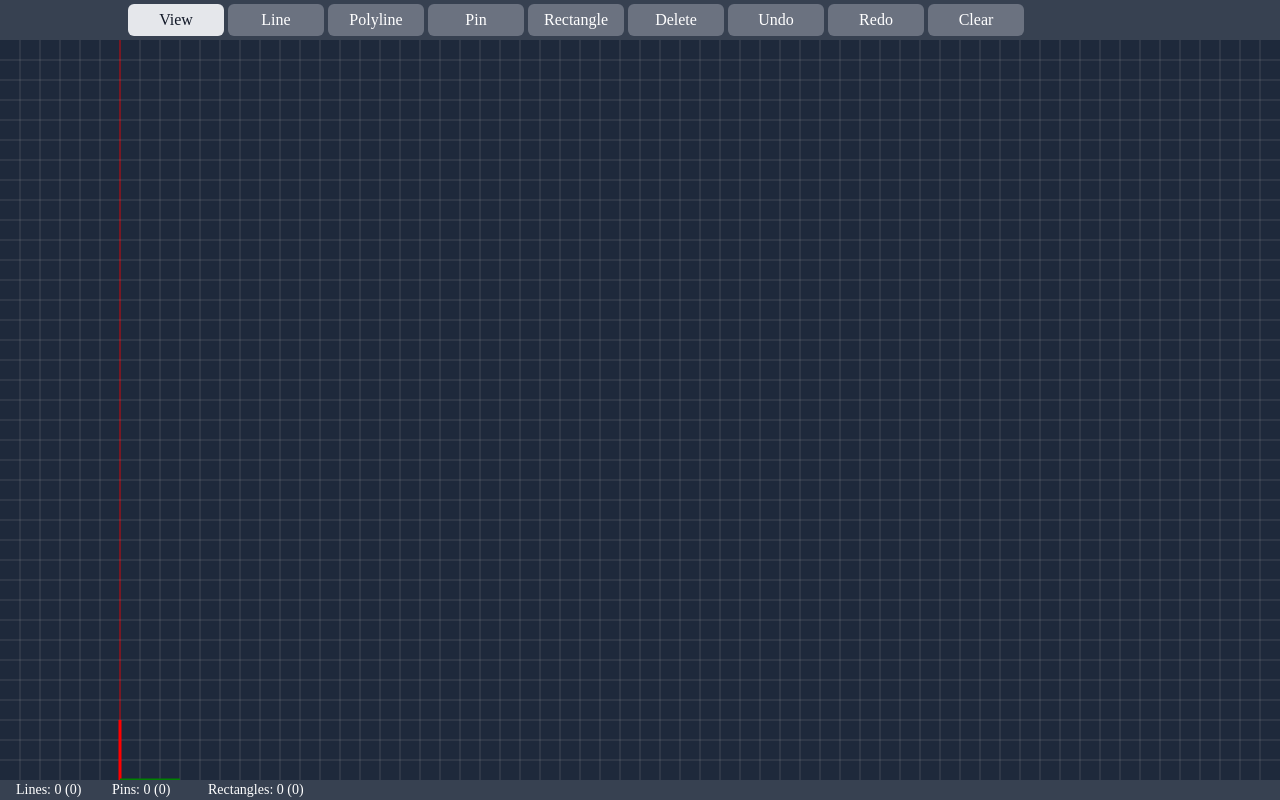
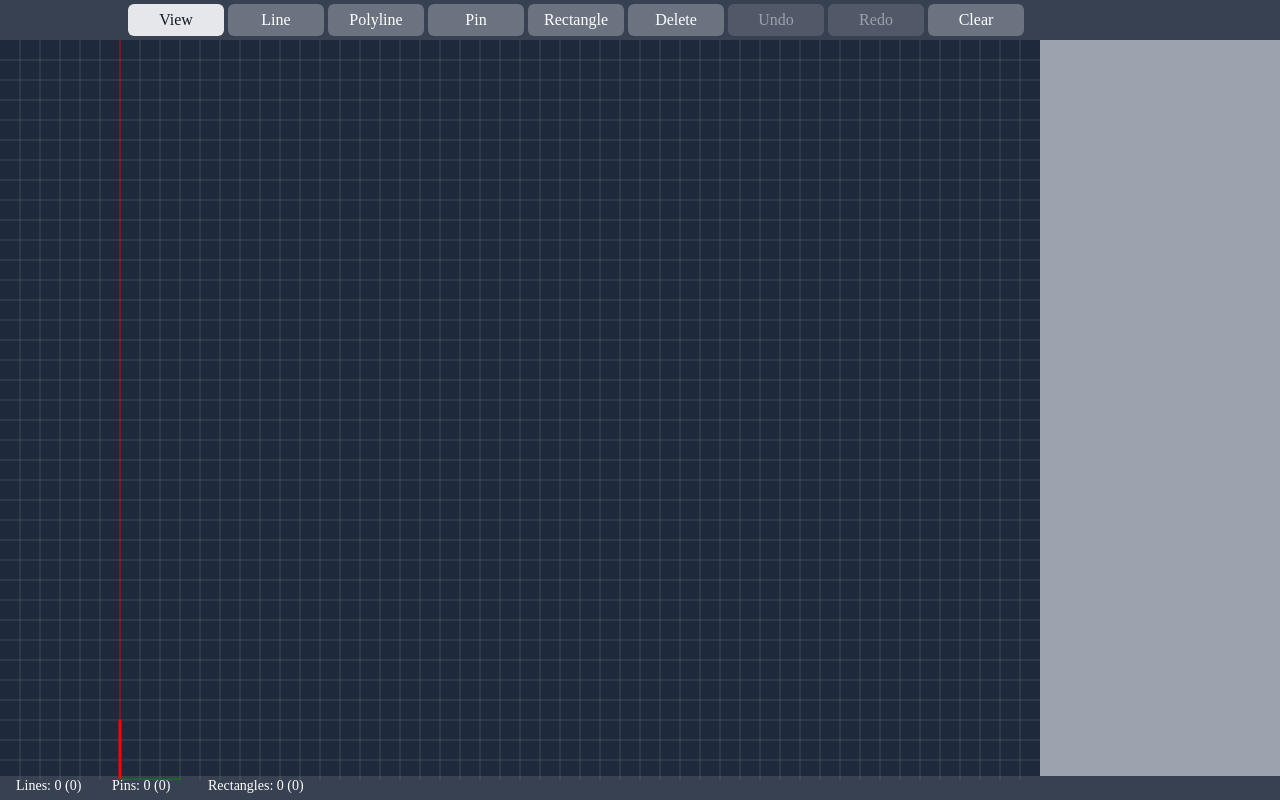
Before and after one commit to abdallahgeha/frame-analyst, a Next.js app: page /analysis in a window 1280 px wide. Built offline with nearby package versions, Linux system fonts and the light colour scheme.

Commit message:
better history management

```diff
--- a/src/components/cappedLine/cappedLine.tsx
+++ b/src/components/cappedLine/cappedLine.tsx
@@ -25,7 +25,7 @@ const CappedLine = ({ line }: { line: LineType }) => {
 
     if (e.target.name() === "capStart") {
       setTempLine({
-        id: "",
+        id: "tempLine",
         points: [
           snapX,
           snapY,
@@ -37,7 +37,7 @@ const CappedLine = ({ line }: { line: LineType }) => {
       });
     } else if (e.target.name() === "capEnd") {
       setTempLine({
-        id: "",
+        id: "tempLine",
         points: [
           line.points[0] ?? snapX,
           line.points[1] ?? snapY,
--- a/src/components/control/controlBar.tsx
+++ b/src/components/control/controlBar.tsx
@@ -44,7 +44,7 @@ const ControlButton = ({
   buttonType: DrawType;
 }) => {
   const [activeType, setType] = useContext(TypeContext);
-  const { undo, redo, call } = useContext(ObjectsContext);
+  const { undo, redo, call, canRedo, canUndo } = useContext(ObjectsContext);
 
   const deleteSelected = () => {
     call({ action: EventActions.DELETE, payload: null });
@@ -57,10 +57,14 @@ const ControlButton = ({
   const handleClick = () => {
     switch (buttonType) {
       case "undo":
-        undo();
+        if (canUndo) {
+          undo();
+        }
         break;
       case "redo":
-        redo();
+        if (canRedo) {
+          redo();
+        }
         break;
       case "delete":
         deleteSelected();
@@ -72,13 +76,6 @@ const ControlButton = ({
         setType(buttonType);
         break;
     }
-    // if (buttonType === "delete") {
-    //   deleteLines();
-    // } else if (buttonType === "clear") {
-    //   clear();
-    // } else {
-    //   setType(buttonType);
-    // }
   };
 
   const active = activeType === buttonType;
@@ -88,9 +85,15 @@ const ControlButton = ({
       className={cn(
         "flex-0 mr-1 flex h-8 w-24 items-center justify-center rounded-md bg-gray-500 text-white hover:bg-gray-200 hover:text-gray-900",
         active && "bg-gray-200 text-gray-900",
+        buttonType === "undo" && !canUndo && "opacity-50",
+        buttonType === "redo" && !canRedo && "opacity-50",
       )}
       title={title}
       onClick={handleClick}
+      disabled={
+        (buttonType === "undo" && !canUndo) ||
+        (buttonType === "redo" && !canRedo)
+      }
     >
       {title}
     </button>
--- a/src/components/drawingCanvas.tsx
+++ b/src/components/drawingCanvas.tsx
@@ -132,7 +132,7 @@ const DrawingCanvas = ({
   if (!windowSize.width || !windowSize.height) return null;
   return (
     <Stage
-      width={windowSize.width}
+      width={windowSize.width - 240}
       height={windowSize.height - 60}
       onClick={handleClick}
       onPointerMove={handleMouseOverThrottled}
--- a/src/components/gridlayer.tsx
+++ b/src/components/gridlayer.tsx
@@ -12,7 +12,7 @@ const GridLayer = ({
   const windowSize = useWindowSize();
 
   if (!windowSize.width || !windowSize.height) return null;
-  const CANVAS_WIDTH = windowSize.width;
+  const CANVAS_WIDTH = windowSize.width - 240;
   const CANVAS_HEIGHT = windowSize.height - 60;
 
   if (!isGridOn) return null;
--- /dev/null
+++ b/src/components/history/history.tsx
@@ -0,0 +1,98 @@
+import { useContext } from "react";
+import { ObjectsContext } from "~/contexts/objectsContexts";
+import {
+  CreateEditEventType,
+  EventActions,
+  EventType,
+} from "~/hooks/useHistState";
+import { cn } from "~/utils/cn";
+
+const History = () => {
+  const { events } = useContext(ObjectsContext);
+
+  return (
+    <div className="w-60 flex-auto flex-shrink-0 bg-gray-400 p-2 h-stage overflow-auto thin-scrollbar">
+      {events.map((event, index) => (
+        <Entry key={index} entry={event} />
+      ))}
+    </div>
+  );
+};
+
+const Entry = ({ entry }: { entry: EventType }) => {
+  const { call, setEvents, state: objects } = useContext(ObjectsContext);
+  const activeObjectsids = objects
+    .filter((obj) => obj.active)
+    .map((obj) => obj.id);
+
+  const handleDelete = () => {
+    setEvents((events) => events.filter((event) => event.id !== entry.id));
+  };
+
+  const handleActiveHover = () => {
+    const localEntry = entry as CreateEditEventType;
+    call({ action: EventActions.SET_INACTIVE, payload: null });
+    call({ action: EventActions.SET_ACTIVE, payload: [localEntry.payload.id] });
+  };
+
+  const handleActiveLeave = () => {
+    call({ action: EventActions.SET_INACTIVE, payload: null });
+  };
+
+  if (Array.isArray(entry.payload)) return null;
+
+  if (entry.action === "CLEAR")
+    return (
+      <div className="mb-2 flex h-10 items-center justify-around rounded-md bg-gray-300 px-2">
+        <div className="flex-auto">Clear</div>
+        <button
+          className="flex h-4 w-4 items-center justify-center bg-red-400 text-white"
+          onClick={handleDelete}
+        >
+          x
+        </button>
+      </div>
+    );
+  if (entry.action === "DELETE")
+    return (
+      <div className="mb-2 flex h-10 items-center justify-around rounded-md bg-gray-300 px-2">
+        <div className="flex-auto">Delete</div>
+        <button
+          className="flex h-4 w-4 items-center justify-center bg-red-400 text-white"
+          onClick={handleDelete}
+        >
+          x
+        </button>
+      </div>
+    );
+
+  if (entry.action === "CREATE" || entry.action === "EDIT") {
+    return (
+      <div
+        className={cn(
+          "mb-2 flex h-10 cursor-pointer items-center justify-around rounded-md bg-gray-300 px-2 hover:bg-gray-100",
+          activeObjectsids.includes(entry.payload.id) && "bg-gray-100",
+        )}
+        onMouseEnter={handleActiveHover}
+        onMouseLeave={handleActiveLeave}
+      >
+        <div className="flex h-full flex-auto items-center justify-around">
+          <div className="flex-auto">
+            {entry.action === "CREATE" ? "Create" : "Edit"}{" "}
+            {entry.payload.itemType}
+          </div>
+          <button
+            className="flex h-5 w-5 items-center justify-center bg-red-400 text-white rounded-full hover:bg-red-700"
+            onClick={handleDelete}
+          >
+            x
+          </button>
+        </div>
+      </div>
+    );
+  }
+
+  return <div className="bg-gray-700"></div>;
+};
+
+export default History;
--- a/src/contexts/objectsContexts.tsx
+++ b/src/contexts/objectsContexts.tsx
@@ -9,15 +9,23 @@ import useHistState, { type EventType } from "~/hooks/useHistState";
 import type { ObjectsType } from "~/types/shapes.types";
 
 export const ObjectsContext = createContext<{
-  call: (event: EventType) => void;
+  call: (event: Omit<EventType, "id">) => void;
   undo: () => void;
   redo: () => void;
   state: ObjectsType[];
+  events: EventType[];
+  setEvents: Dispatch<SetStateAction<EventType[]>>;
+  canRedo: boolean;
+  canUndo: boolean;
 }>({
   call: () => {},
   undo: () => {},
   redo: () => {},
   state: [],
+  events: [],
+  setEvents: () => {},
+  canRedo: false,
+  canUndo: false,
 });
 
 export const ObjectsProvider = ({
@@ -25,11 +33,13 @@ export const ObjectsProvider = ({
 }: {
   children: React.ReactElement;
 }): ReactElement => {
-  //   const [objects, setObjects] = useState<ObjectsType[]>([]);
-  const { call, redo, undo, state } = useHistState(10);
+  const { call, redo, undo, state, events, setEvents, canRedo, canUndo } =
+    useHistState(20);
 
   return (
-    <ObjectsContext.Provider value={{ call, redo, undo, state }}>
+    <ObjectsContext.Provider
+      value={{ call, redo, undo, state, events, setEvents, canRedo, canUndo }}
+    >
       {children}
     </ObjectsContext.Provider>
   );
--- a/src/hooks/useCreateObjects.tsx
+++ b/src/hooks/useCreateObjects.tsx
@@ -24,6 +24,12 @@ const useCreateObjects = () => {
         if (
           (x1 >= xMin && x1 <= xMax && y1 >= yMin && y1 <= yMax) ||
           (x2 >= xMin && x2 <= xMax && y2 >= yMin && y2 <= yMax)
+        ) {
+          return { ...obj, active: true };
+        } else if (
+          obj.itemType === "rect" &&
+          ((x1 >= xMin && x1 <= xMax && y2 >= yMin && y2 <= yMax) ||
+            (x2 >= xMin && x2 <= xMax && y1 >= yMin && y1 <= yMax))
         ) {
           return { ...obj, active: true };
         } else {
--- a/src/hooks/useHistState.tsx
+++ b/src/hooks/useHistState.tsx
@@ -10,27 +10,75 @@ export enum EventActions {
   SET_INACTIVE = "SET_INACTIVE",
 }
 
-export type EventType = {
-  action: EventActions;
-  payload: ObjectsType | string[] | null;
+export type CreateEditEventType = {
+  id: string;
+  action: EventActions.CREATE | EventActions.EDIT;
+  payload: ObjectsType;
 };
 
+export type DeleteClearEventType = {
+  id: string;
+  action: EventActions.DELETE | EventActions.CLEAR;
+  payload: null;
+};
+
+export type SetActiveInactiveEventType = {
+  id: string;
+  action: EventActions.SET_ACTIVE | EventActions.SET_INACTIVE;
+  payload: string[];
+};
+
+// Combine the specific event types into a union type
+export type EventType =
+  | CreateEditEventType
+  | DeleteClearEventType
+  | SetActiveInactiveEventType;
+
 const useHistState = (maxHistory: number) => {
+  const [objects, setObjects] = useState<ObjectsType[]>([]);
   const [baseState, setBaseState] = useState<ObjectsType[]>([]);
   const [events, setEvents] = useState<EventType[]>([]);
   const [undoneEvents, setUndoneEvents] = useState<EventType[]>([]);
 
-  const call = (event: EventType) => {
-    console.log({ event });
+  const activate = (ids: string[]) => {
+    setObjects((prevObjects) =>
+      prevObjects.map((obj) => ({
+        ...obj,
+        active: ids.includes(obj.id),
+      })),
+    );
+  };
+
+  const inactivate = () => {
+    setObjects((prevObjects) =>
+      prevObjects.map((obj) => ({
+        ...obj,
+        active: false,
+      })),
+    );
+  };
+
+  const call = (event: Omit<EventType, "id">) => {
+    if (event.action === EventActions.SET_ACTIVE) {
+      activate(event.payload as string[]);
+      return;
+    }
+    if (event.action === EventActions.SET_INACTIVE) {
+      inactivate();
+      return;
+    }
+
     setEvents((prevEvents) => {
-      const newEvents = [...prevEvents, event];
+      const newEvents = [
+        ...prevEvents,
+        { ...event, id: crypto.randomUUID() } as EventType,
+      ];
       if (newEvents.length > maxHistory) {
-        const oldestAction = newEvents.shift();
+        const oldestAction = newEvents.shift() as EventType;
         if (oldestAction) {
           setBaseState(buildState([oldestAction]));
         }
       }
-      console.log({ newEvents });
       return newEvents;
     });
   };
@@ -75,19 +123,11 @@ const useHistState = (maxHistory: number) => {
             );
           case EventActions.CLEAR:
             return [];
-          case EventActions.SET_ACTIVE:
-            const activeIds = new Set(event.payload as string[]);
-            return acc.map((obj) => ({
-              ...obj,
-              active: activeIds.has(obj.id),
-            }));
-          case EventActions.SET_INACTIVE:
-            return acc.map((obj) => ({
-              ...obj,
-              active: false,
-            }));
           case EventActions.DELETE:
-            return acc.filter((obj) => !obj.active);
+            const activeObjects = objects
+              .filter((obj) => obj.active)
+              .map((obj) => obj.id);
+            return acc.filter((obj) => !activeObjects.includes(obj.id));
           default:
             return acc;
         }
@@ -96,13 +136,21 @@ const useHistState = (maxHistory: number) => {
     [baseState, events],
   );
 
-  const state = buildState(events);
+  useEffect(() => {
+    setObjects(buildState(events));
+  }, [events, buildState]);
+
+  const state = objects;
 
   return {
+    events,
+    setEvents,
     call,
     undo,
     redo,
     state,
+    canUndo: events.length > 0,
+    canRedo: undoneEvents.length > 0,
   };
 };
 
--- a/src/pages/analysis.tsx
+++ b/src/pages/analysis.tsx
@@ -1,6 +1,7 @@
 import dynamic from "next/dynamic";
 import { useState } from "react";
 import ControlBar from "~/components/control/controlBar";
+import History from "~/components/history/history";
 import { useAnalysisPage } from "~/hooks/useAnalysisPage.hook";
 import type { coordinate } from "~/types/shapes.types";
 
@@ -15,11 +16,14 @@ export default function TestsPage() {
   return (
     <div className="h-screen w-full bg-gray-700">
       <ControlBar currentPosition={currentPosition} />
-      <div
-        className="bg-slate-800"
-        style={{ width: `calc(100vw)`, height: `calc(100vh - 60px)` }}
-      >
-        <NoSSRComponent setCurrentPosition={setCurrentPosition} />
+      <div className="flex">
+        <div
+          className="bg-slate-800"
+          style={{ width: `calc(100vw)`, height: `calc(100vh - 64px)` }}
+        >
+          <NoSSRComponent setCurrentPosition={setCurrentPosition} />
+        </div>
+        <History />
       </div>
       <div className="flex bg-gray-700 px-4 text-white">
         <p className="w-24 text-sm">
--- a/src/styles/globals.css
+++ b/src/styles/globals.css
@@ -7,3 +7,25 @@
     @apply bg-gray-700;
   }
 }
+
+@layer utilities {
+  /* Chrome, Safari and Opera */
+  .thin-scrollbar::-webkit-scrollbar {
+    scrollbar-color: rgb(55, 65, 81) rgb(156 163 175);
+    scrollbar-width: thin;
+  }
+
+  .thin-scrollbar {
+    scrollbar-color: rgb(55, 65, 81) rgb(156 163 175);
+    scrollbar-width: thin;
+  }
+
+  .no-scrollbar::-webkit-scrollbar {
+    display: none;
+  }
+
+  .no-scrollbar {
+    -ms-overflow-style: none; /* IE and Edge */
+    scrollbar-width: none; /* Firefox */
+  }
+}
--- a/tailwind.config.ts
+++ b/tailwind.config.ts
@@ -8,6 +8,12 @@ export default {
       fontFamily: {
         sans: ["var(--font-sans)", ...fontFamily.sans],
       },
+      height: {
+        stage: "calc(100vh - 64px)",
+      },
+      width: {
+        stage: "calc(100vw - 240px)",
+      },
     },
   },
   plugins: [],
```
Also changed, not shown: src/components/cappedRect/cappedRect.tsx (+95 -19 lines).
